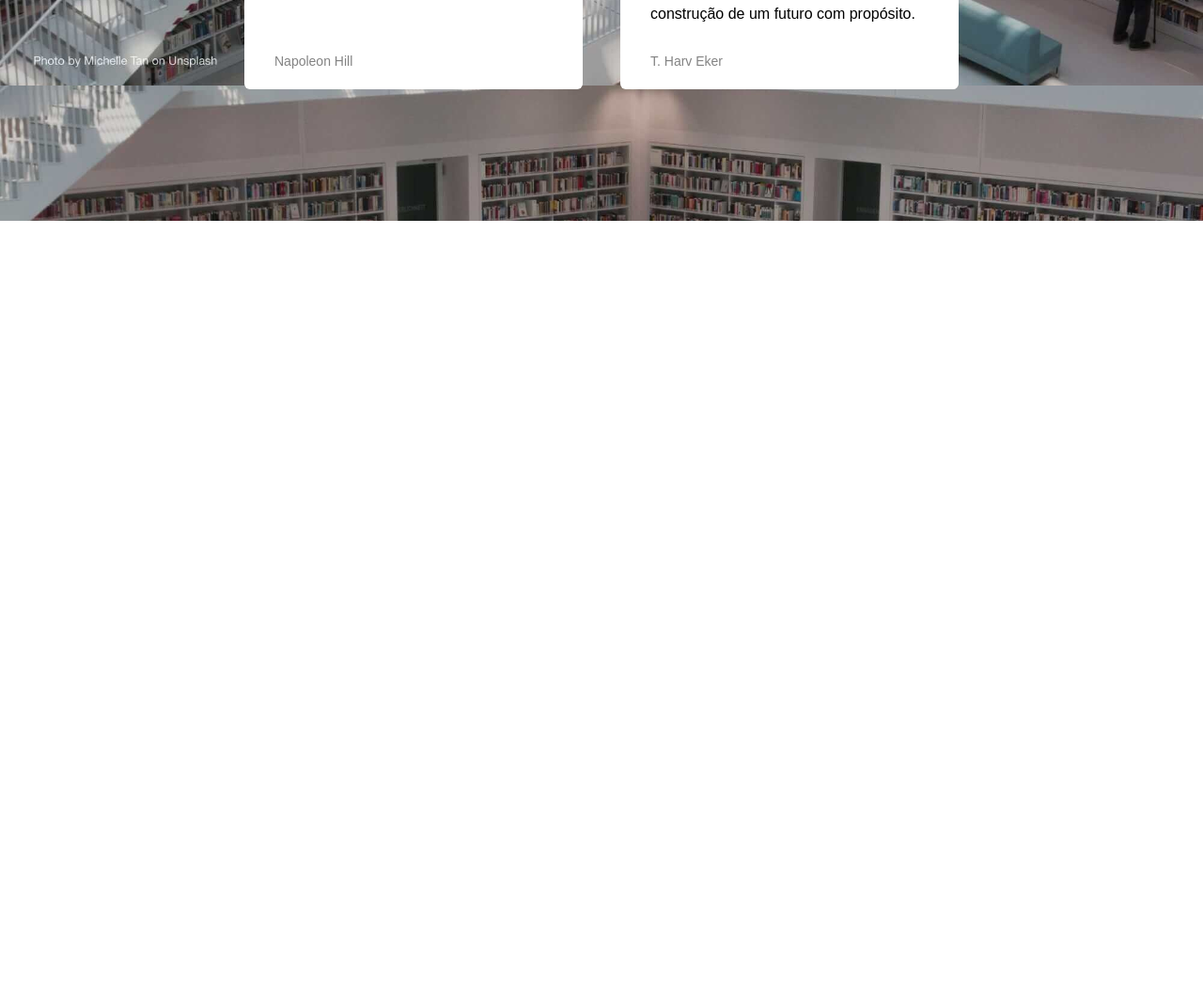
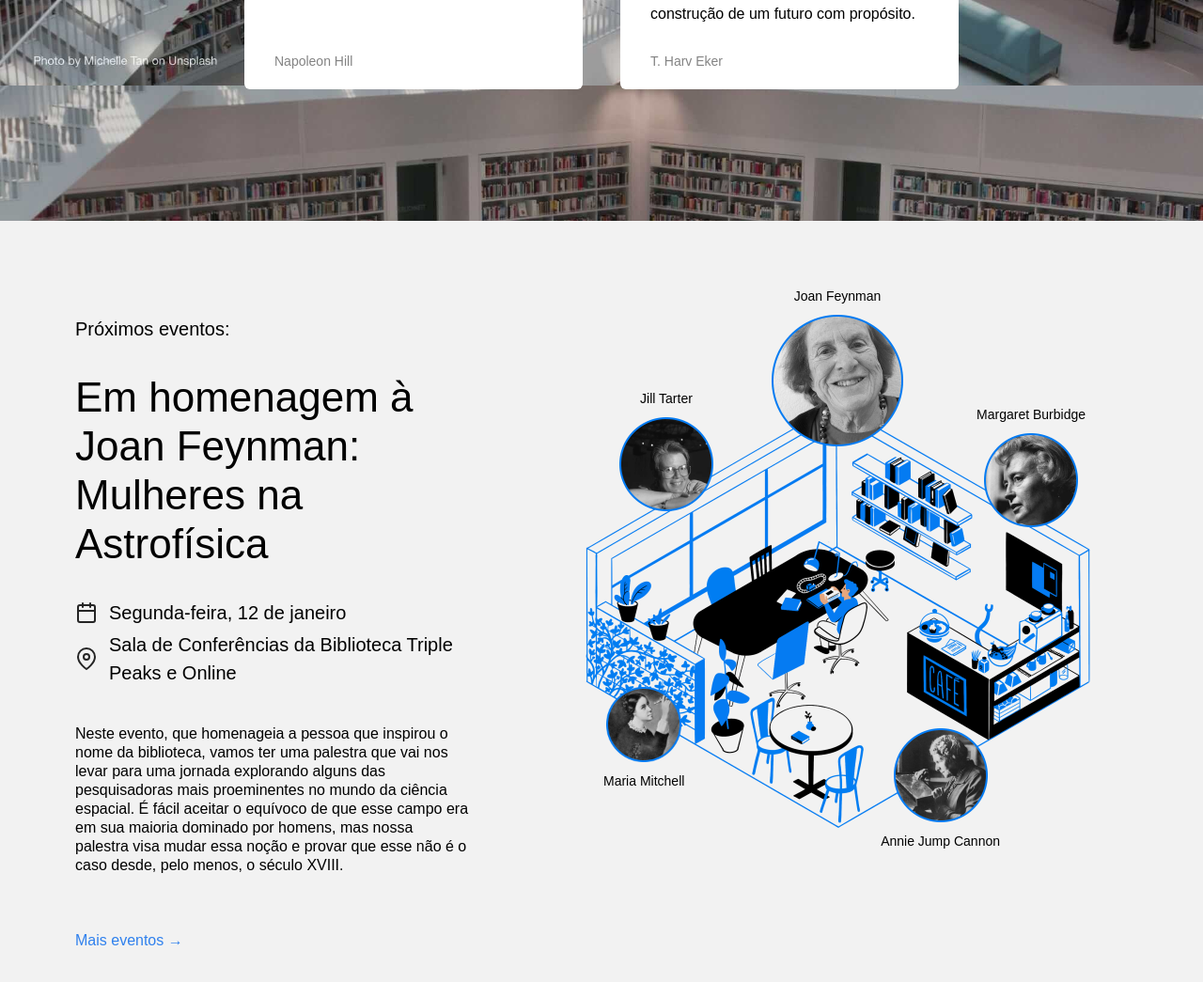
Before and after one commit to josianenogueira/web_project_library_, a plain HTML site: page index.html in a window 1280 px wide. Shown: the part 1859-2904 px from the top of the page at 94% size. Before the commit the page ends 2094 px from the top, so only its background shows below. Drawn offline with Linux system fonts and the light colour scheme.

Commit message:
Atualização 2 do projeto

```diff
--- a/index.html
+++ b/index.html
@@ -23,7 +23,7 @@
               <a class="nav__link" href="#staff">Escolhas do Leitor</a>
             </li>
             <li>
-              <a class="nav__link">Eventos</a>
+              <a class="nav__link" href="#events">Eventos</a>
             </li>
             <li>
               <a class="nav__link">Seja um membro</a>
@@ -120,6 +120,91 @@
             </li>
           </ul>
         </section>
+        <section class="events" id="events">
+          <div class="events__content">
+            <h2 class="events__heading">Próximos eventos:</h2>
+            <h3 class="events__title">
+              Em homenagem à Joan Feynman: Mulheres na Astrofísica
+            </h3>
+            <div class="event-info events__info-section">
+              <div class="event-info__item">
+                <img
+                  src="./images/icon_calendar.svg"
+                  alt="Calendar icon"
+                  class="event-info__icon"
+                />
+                <p class="event-info__text">Segunda-feira, 12 de janeiro</p>
+              </div>
+              <div class="event-info__item">
+                <img
+                  src="./images/icon_pin.svg"
+                  alt="Pin icon"
+                  class="event-info__icon"
+                />
+                <p class="event-info__text">
+                  Sala de Conferências da Biblioteca Triple Peaks e Online
+                </p>
+              </div>
+            </div>
+            <p class="events__description">
+              Neste evento, que homenageia a pessoa que inspirou o nome da
+              biblioteca, vamos ter uma palestra que vai nos levar para uma
+              jornada explorando alguns das pesquisadoras mais proeminentes no
+              mundo da ciência espacial. É fácil aceitar o equívoco de que esse
+              campo era em sua maioria dominado por homens, mas nossa palestra
+              visa mudar essa noção e provar que esse não é o caso desde, pelo
+              menos, o século XVIII.
+            </p>
+            <a href="#" class="events__more">Mais eventos &rarr;</a>
+          </div>
+          <div class="events__cover">
+            <img
+              src="images/cafe.png"
+              alt="Homem no escritório"
+              class="events__image"
+            />
+            <div class="person person_name_feynman">
+              <p class="person__caption">Joan Feynman</p>
+              <img
+                src="/images/person_feynman.png"
+                alt="image Joan Feynman"
+                class="person__image person__image_size_l"
+              />
+            </div>
+            <div class="person person_name_burbidge">
+              <p class="person__caption">Margaret Burbidge</p>
+              <img
+                src="/images/person_burbidge.png"
+                alt="image Margaret Burbidge"
+                class="person__image person__image_size_m"
+              />
+            </div>
+            <div class="person person_name_cannon">
+              <img
+                src="/images/person_cannon.png"
+                alt="image Annie Jump Cannon"
+                class="person__image person__image_size_m"
+              />
+              <p class="person__caption">Annie Jump Cannon</p>
+            </div>
+            <div class="person person_name_mitchell">
+              <img
+                src="/images/person_mitchell.png"
+                alt="image Maria Mitchell"
+                class="person__image person__image_size_s"
+              />
+              <p class="person__caption">Maria Mitchell</p>
+            </div>
+            <div class="person person_name_tarter">
+              <p class="person__caption">Jill Tarter</p>
+              <img
+                src="/images/person_tarter.png"
+                alt="image Jill Tarter"
+                class="person__image person__image_size_m"
+              />
+            </div>
+          </div>
+        </section>
       </main>
     </div>
   </body>
--- a/styles/style.css
+++ b/styles/style.css
@@ -159,3 +159,132 @@
   color: #838383;
   margin-top: auto;
 }
+
+.events {
+  padding: 100px 0 120px 80px;
+  display: flex;
+  align-items: start;
+  justify-content: space-between;
+  box-sizing: border-box;
+  background-color: #f2f2f2;
+}
+
+.events__content {
+  flex-basis: 580px;
+}
+
+.events__heading {
+  font-size: 20px;
+  font-weight: 500;
+  line-height: 30px;
+  margin: 0;
+}
+
+.events__title {
+  font-size: 44px;
+  font-weight: 500;
+  line-height: 52px;
+  margin: 32px 0 0;
+}
+
+.events__info-section {
+  margin-top: 32px;
+}
+
+.event-info__item {
+  display: flex;
+  align-items: center;
+  margin-bottom: 4px;
+  font-weight: 500;
+}
+
+.event-info__icon {
+  background-repeat: no-repeat;
+  background-position: center;
+  margin-right: 12px;
+  width: 24px;
+  height: 24px;
+}
+
+.event-info__text {
+  font-size: 20px;
+  font-weight: 500;
+  line-height: 30px;
+  margin: 0;
+}
+
+.events__description {
+  margin: 40px 0 60px;
+}
+
+.events__more {
+  color: #2f80ed;
+  text-decoration: none;
+}
+
+.events__cover {
+  flex-grow: 1;
+  flex-shrink: 0;
+  flex-basis: 780px;
+  max-width: 780px;
+  position: relative;
+}
+
+.events__image {
+  max-width: 100%;
+}
+
+.person {
+  position: absolute;
+  display: flex;
+  align-items: center;
+  flex-direction: column;
+  gap: 10px;
+}
+
+.person_name_feynman {
+  top: -30px;
+  right: 319px;
+}
+
+.person_name_burbidge {
+  top: 96px;
+  right: 125px;
+}
+
+.person_name_cannon {
+  bottom: 18px;
+  right: 216px;
+}
+
+.person_name_mitchell {
+  bottom: 82px;
+  left: 142px;
+}
+
+.person_name_tarter {
+  top: 79px;
+  left: 159px;
+}
+
+.person__image {
+  max-width: 100%;
+}
+
+.person__image_size_l {
+  width: 140px;
+}
+
+.person__image_size_m {
+  width: 100px;
+}
+
+.person__image_size_s {
+  width: 80px;
+}
+
+.person__caption {
+  text-align: center;
+  font-size: 14px;
+  margin: 0;
+}
```
